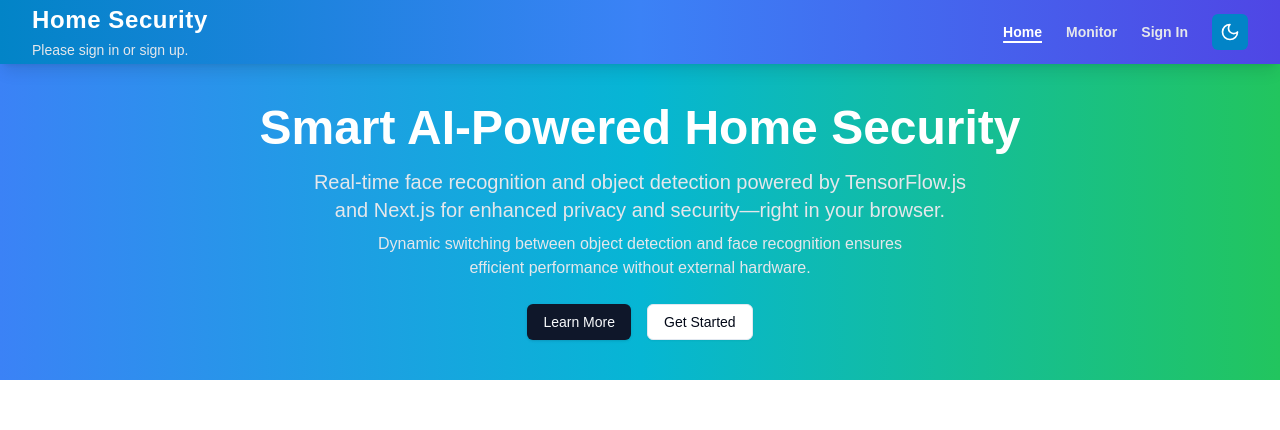
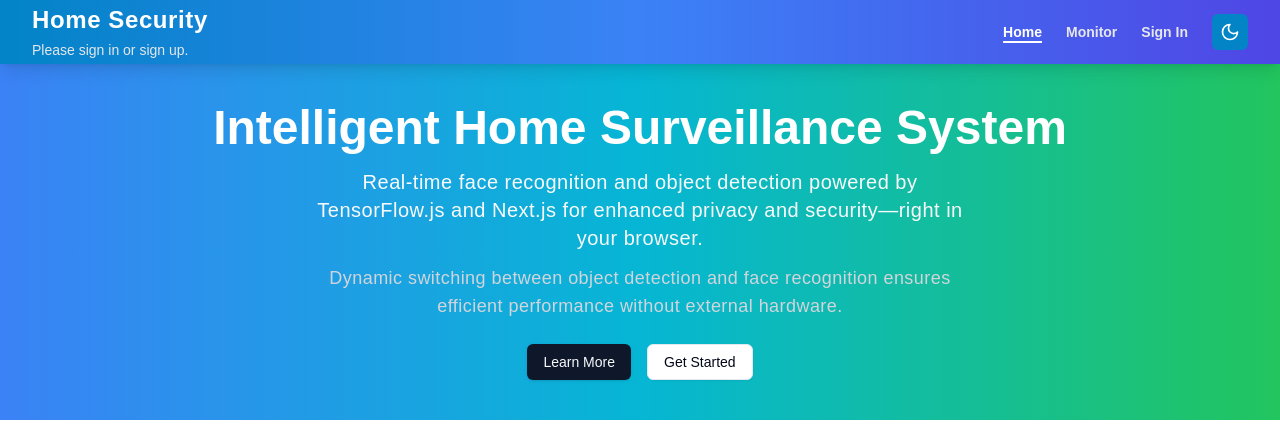
Before and after one commit to linphone2000/home-security, a Next.js app: page / in a window 1280 px wide. Shown: the top 430 px of the page. Built offline with nearby package versions, Linux system fonts and the light colour scheme; no server answers.

Commit message:
Update HomePage component with improved text and navigation links

```diff
--- a/components/HomePage.jsx
+++ b/components/HomePage.jsx
@@ -3,6 +3,7 @@ import React from "react";
 import { Terminal, Camera, ShieldCheck, UserCheck } from "lucide-react";
 import { motion } from "framer-motion";
 import { Button } from "@/components/ui/button";
+import Link from "next/link";
 
 const HomePage = () => {
   const fadeInUp = {
@@ -28,10 +29,10 @@ const HomePage = () => {
           className="text-4xl md:text-5xl font-extrabold text-white dark:text-gray-200"
           variants={fadeInUp}
         >
-          Smart AI-Powered Home Security
+          Intelligent Home Surveillance System
         </motion.h2>
         <motion.p
-          className="mt-4 text-lg md:text-xl text-gray-200 dark:text-gray-400 max-w-2xl"
+          className="mt-4 text-lg md:text-xl text-gray-50 dark:text-gray-200 max-w-2xl tracking-wide leading-7"
           variants={fadeInUp}
         >
           Real-time face recognition and object detection powered by
@@ -39,17 +40,19 @@ const HomePage = () => {
           your browser.
         </motion.p>
         <motion.p
-          className="mt-2 text-md text-gray-200 dark:text-gray-400 max-w-xl"
+          className="mt-3 text-base md:text-lg text-gray-300 dark:text-gray-400 max-w-2xl tracking-wide leading-6"
           variants={fadeInUp}
         >
           Dynamic switching between object detection and face recognition
           ensures efficient performance without external hardware.
         </motion.p>
         <motion.div className="mt-6 flex space-x-4" variants={fadeInUp}>
-          <Button href="#features">Learn More</Button>
-          <Button variant="outline" href="#contact">
-            Get Started
-          </Button>
+          <Link href="/facecapture">
+            <Button>Learn More</Button>
+          </Link>
+          <Link href="/facecapture">
+            <Button variant="outline">Get Started</Button>
+          </Link>
         </motion.div>
       </motion.section>
 
@@ -197,12 +200,11 @@ const HomePage = () => {
             Protect your home with real-time face recognition and object
             detection. Stay informed and secure, all within your browser.
           </p>
-          <Button
-            href="#contact"
-            className="bg-white text-blue-600 dark:bg-gray-700 dark:text-white"
-          >
-            Get Started Now
-          </Button>
+          <Link href={"https://lpmz-portfolio.vercel.app/"}>
+            <Button className="bg-white text-blue-600 hover:bg-gray-100 dark:bg-gray-800 dark:text-white">
+              Get Started Now
+            </Button>
+          </Link>
         </div>
       </motion.section>
 
```
